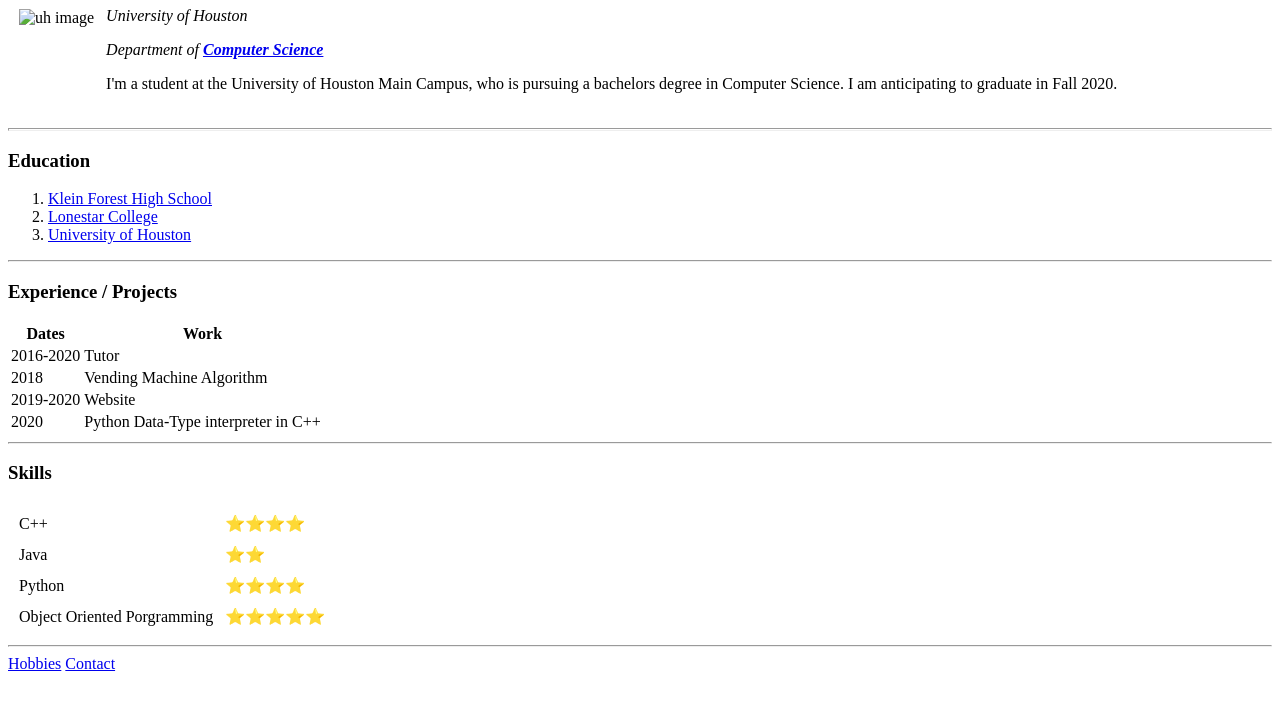
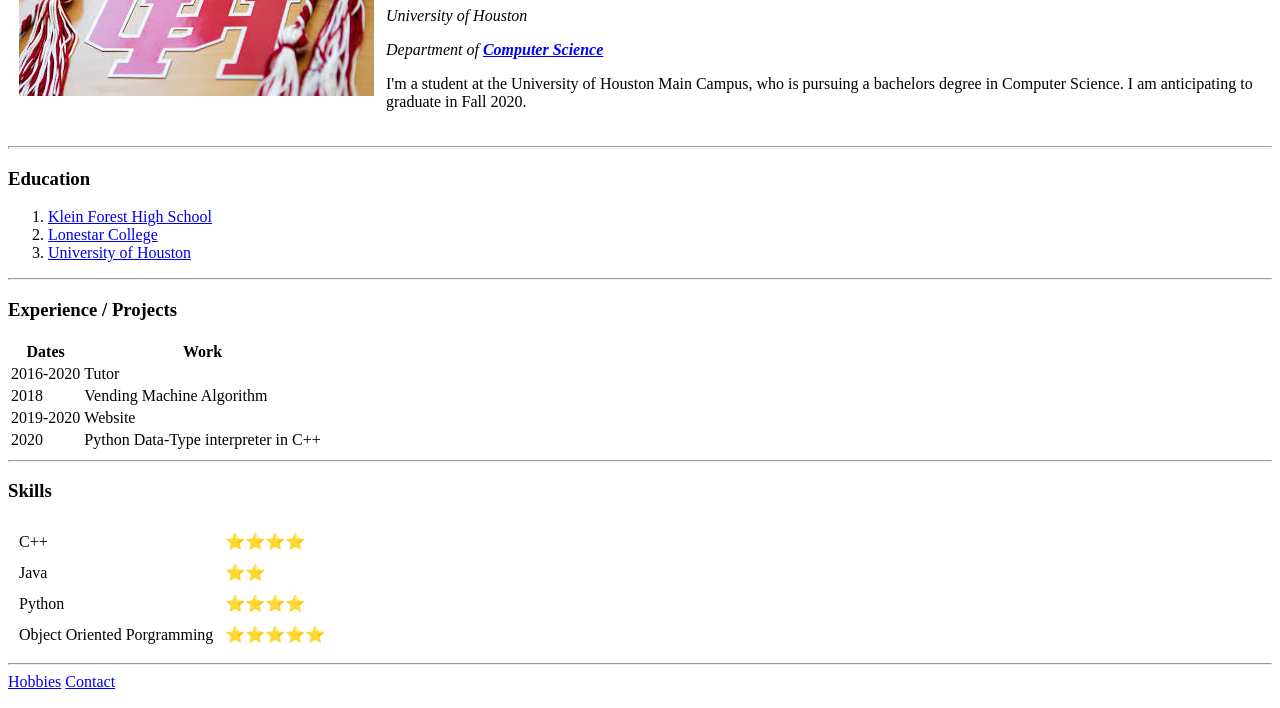
Before and after one commit to OMGItzAli/resume, a plain HTML site: page index.html in a window 1280 px wide. Shown: the part 92-800 px from the top of the page. Drawn offline with Linux system fonts and the light colour scheme.

Commit message:
Update index.html

```diff
--- a/index.html
+++ b/index.html
@@ -11,7 +11,7 @@
 <body>
   <table cellspacing="10">
     <tr>
-      <td>  <img src="images/uh2.jpg" alt="uh image" ></td>
+      <td>  <img src="uh2.jpg" alt="uh image" ></td>
       <td>
           <h1> Ali Hussain Syed </h1>
           <p> <em> University of Houston </em> </p>
```
